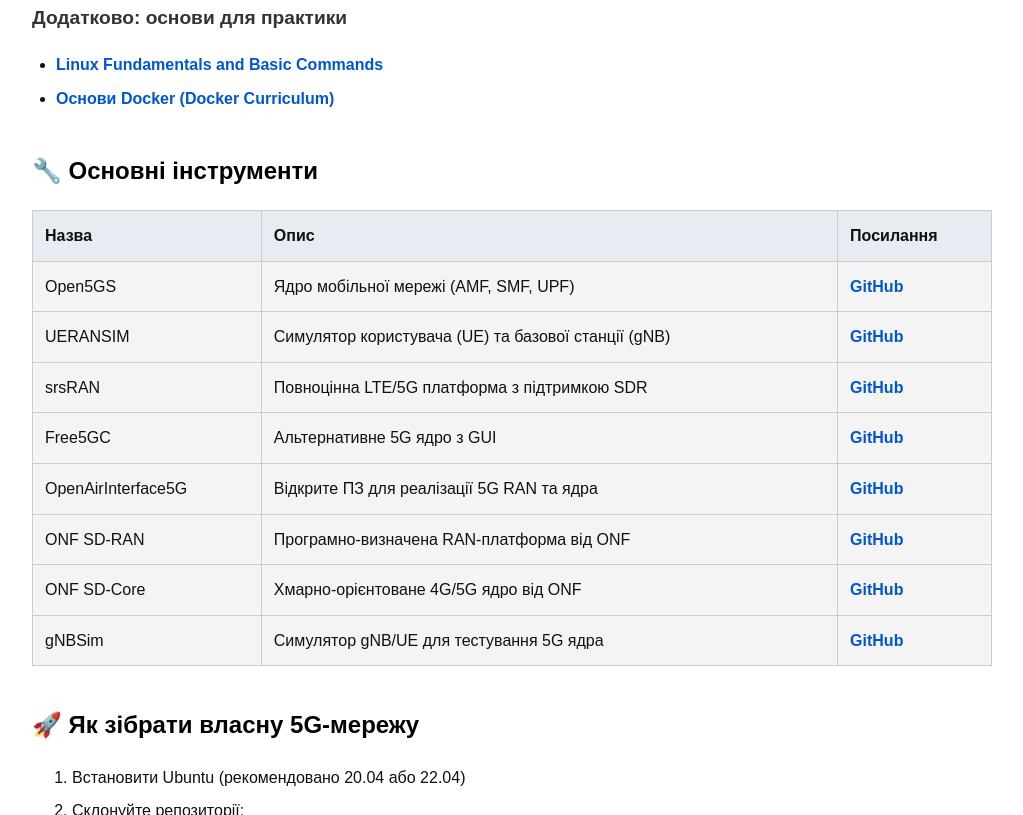
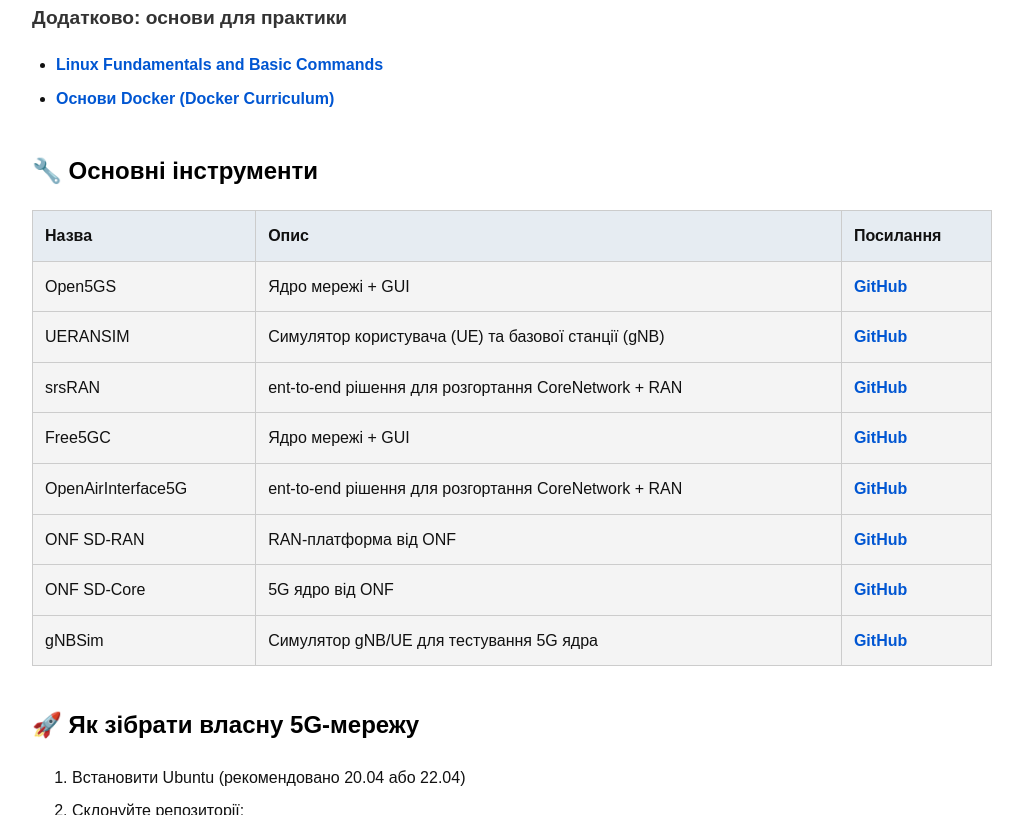
Before and after one commit to alla-pinchuk/5g-resources.io, a plain HTML site: page index.html in a window 1280 px wide. Shown: the part 420-1235 px from the top of the page, without its empty margins (128-1151 px from the left). Drawn offline with Linux system fonts and the light colour scheme.

Commit message:
Update index.html

```diff
--- a/index.html
+++ b/index.html
@@ -94,13 +94,13 @@
   <h2>🔧 Основні інструменти</h2>
   <table>
     <tr><th>Назва</th><th>Опис</th><th>Посилання</th></tr>
-    <tr><td>Open5GS</td><td>Ядро мобільної мережі (AMF, SMF, UPF)</td><td><a href="https://github.com/open5gs/open5gs">GitHub</a></td></tr>
+    <tr><td>Open5GS</td><td>Ядро мережі + GUI</td><td><a href="https://github.com/open5gs/open5gs">GitHub</a></td></tr>
     <tr><td>UERANSIM</td><td>Симулятор користувача (UE) та базової станції (gNB)</td><td><a href="https://github.com/aligungr/UERANSIM">GitHub</a></td></tr>
-    <tr><td>srsRAN</td><td>Повноцінна LTE/5G платформа з підтримкою SDR</td><td><a href="https://github.com/srsran/srsRAN_Project">GitHub</a></td></tr>
-    <tr><td>Free5GC</td><td>Альтернативне 5G ядро з GUI</td><td><a href="https://github.com/free5gc/free5gc">GitHub</a></td></tr>
-    <tr><td>OpenAirInterface5G</td><td>Відкрите ПЗ для реалізації 5G RAN та ядра</td><td><a href="https://github.com/OPENAIRINTERFACE/openairinterface5g">GitHub</a></td></tr>
-    <tr><td>ONF SD-RAN</td><td>Програмно-визначена RAN-платформа від ONF</td><td><a href="https://github.com/onosproject/sdran-in-a-box">GitHub</a></td></tr>
-    <tr><td>ONF SD-Core</td><td>Хмарно-орієнтоване 4G/5G ядро від ONF</td><td><a href="https://github.com/omec-project/sdcore-docs">GitHub</a></td></tr>
+    <tr><td>srsRAN</td><td>ent-to-end рішення для розгортання CoreNetwork + RAN</td><td><a href="https://github.com/srsran/srsRAN_Project">GitHub</a></td></tr>
+    <tr><td>Free5GC</td><td>Ядро мережі + GUI</td><td><a href="https://github.com/free5gc/free5gc">GitHub</a></td></tr>
+    <tr><td>OpenAirInterface5G</td><td>ent-to-end рішення для розгортання CoreNetwork + RAN</td><td><a href="https://github.com/OPENAIRINTERFACE/openairinterface5g">GitHub</a></td></tr>
+    <tr><td>ONF SD-RAN</td><td>RAN-платформа від ONF</td><td><a href="https://github.com/onosproject/sdran-in-a-box">GitHub</a></td></tr>
+    <tr><td>ONF SD-Core</td><td>5G ядро від ONF</td><td><a href="https://github.com/omec-project/sdcore-docs">GitHub</a></td></tr>
     <tr><td>gNBSim</td><td>Симулятор gNB/UE для тестування 5G ядра</td><td><a href="https://github.com/omec-project/gnbsim">GitHub</a></td></tr>
   </table>
 
```
